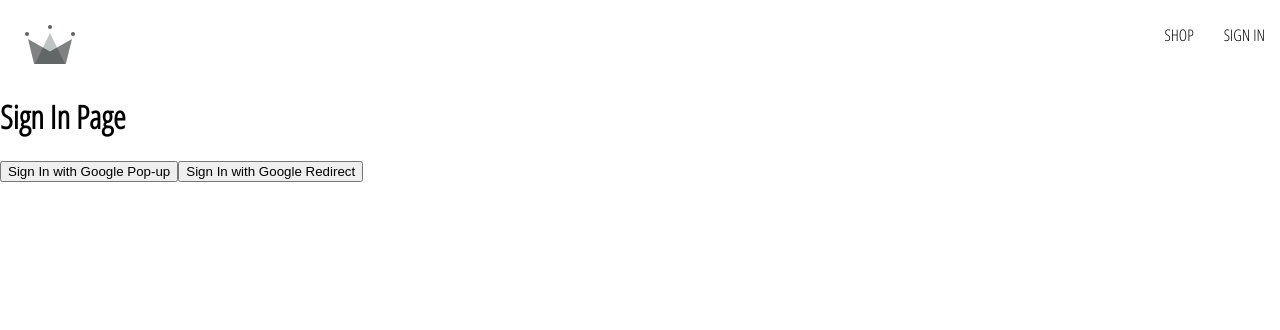
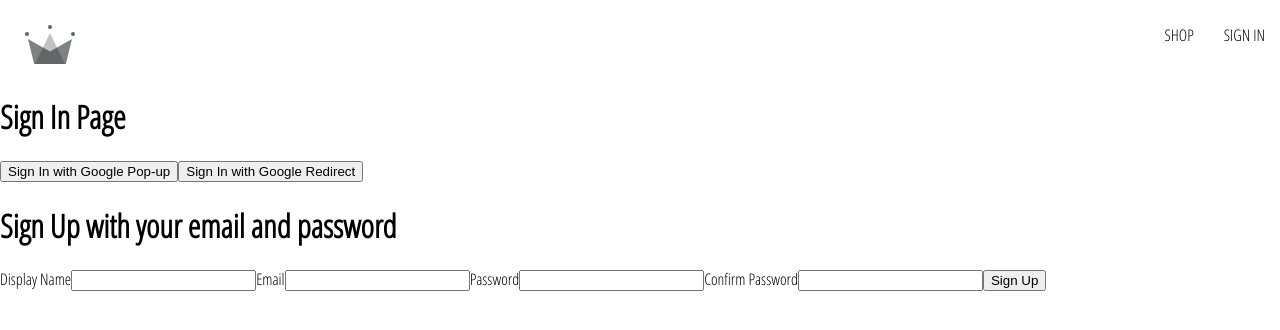
Before and after one commit to Jubair70/shpKart, a React (Create React App) app in the folder client/: page /sign-in in a window 1280 px wide. Shown: the top 330 px of the page. Built offline with nearby package versions, Linux system fonts and the light colour scheme.

Commit message:
Added Sign-in

```diff
--- /dev/null
+++ b/client/src/components/sign-up-form/sign-up-form.component.jsx
@@ -0,0 +1,40 @@
+import React, { useState } from "react";
+
+const defaultFormFields = {
+  displayName: "",
+  email: "",
+  password: "",
+  confirmPassword: "",
+};
+const SignUpForm = () => {
+  const [formFields, setFormFields] = useState(defaultFormFields);
+  const { displayName, email, password, confirmPassword } = formFields;
+
+  console.log(formFields);
+  const handleChange = (event) =>{
+    const {name,value} = event.target;
+    setFormFields({...formFields,[name]:value})
+  }
+
+  return (
+    <div>
+      <h1>Sign Up with your email and password</h1>
+      <form onSubmit={() => {}}>
+        <label>Display Name</label>
+        <input type="text" required onChange={handleChange} name="displayName" value={displayName}/>
+
+        <label>Email</label>
+        <input type="email" required onChange={handleChange} name="email" value={email}/>
+
+        <label>Password</label>
+        <input type="password" required onChange={handleChange} name="password" value={password}/>
+
+        <label>Confirm Password</label>
+        <input type="password" required onChange={handleChange} name="confirmPassword" value={confirmPassword}/>
+        <button type="submit">Sign Up</button>
+      </form>
+    </div>
+  );
+};
+
+export default SignUpForm;
--- a/client/src/routes/sign-in/sign-in.component.jsx
+++ b/client/src/routes/sign-in/sign-in.component.jsx
@@ -1,4 +1,4 @@
-import React,{ useEffect }  from "react";
+import React, { useEffect } from "react";
 import { getRedirectResult } from "firebase/auth";
 import {
   auth,
@@ -6,20 +6,20 @@
   signInWithGoogleRedirect,
   createUserDocumentFromAuth,
 } from "../../utils/firebase/firebase.utils";
+import SignUpForm from "../../components/sign-up-form/sign-up-form.component";
+
 const SignIn = () => {
-    useEffect(()=>{
+  useEffect(() => {
     async function fetchData() {
       // You can await here
       const response = await getRedirectResult(auth);
       console.log(response);
-            if(response){
+      if (response) {
         const userDocRef = await createUserDocumentFromAuth(response.user);
       }
     }
     fetchData();
-
-    },[])
-
+  }, []);
 
   const logGoogleUser = async () => {
     const { user } = await signInWithGooglePopup();
@@ -30,7 +30,10 @@
     <div>
       <h1>Sign In Page</h1>
       <button onClick={logGoogleUser}>Sign In with Google Pop-up</button>
-      <button onClick={signInWithGoogleRedirect}>Sign In with Google Redirect</button>
+      <button onClick={signInWithGoogleRedirect}>
+        Sign In with Google Redirect
+      </button>
+      <SignUpForm/>
     </div>
   );
 };
--- a/client/src/utils/firebase/firebase.utils.js
+++ b/client/src/utils/firebase/firebase.utils.js
@@ -29,6 +29,7 @@
     prompt: "select_account"
 });
 
+
 export const auth = getAuth();
 export const signInWithGooglePopup = () => signInWithPopup(auth,googleProvider)
 export const signInWithGoogleRedirect = () => signInWithRedirect(auth,googleProvider);
```
Lines whose indentation alone changed are shown as unchanged.
